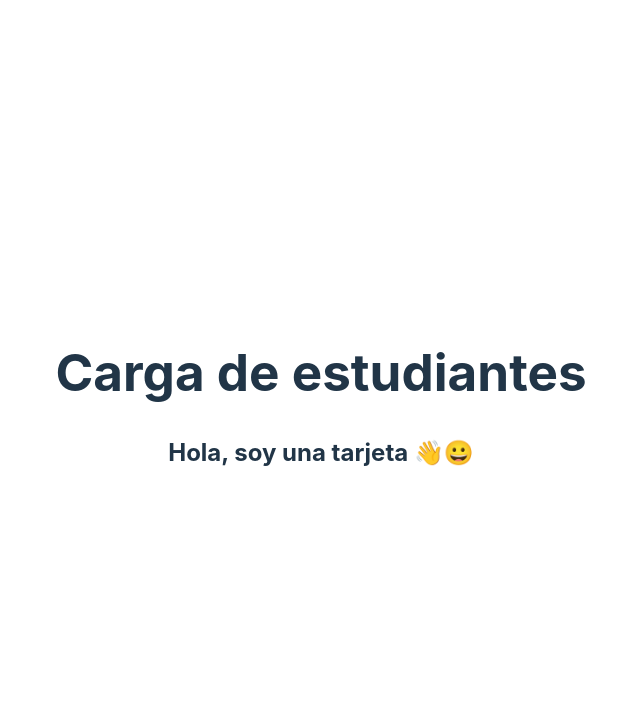
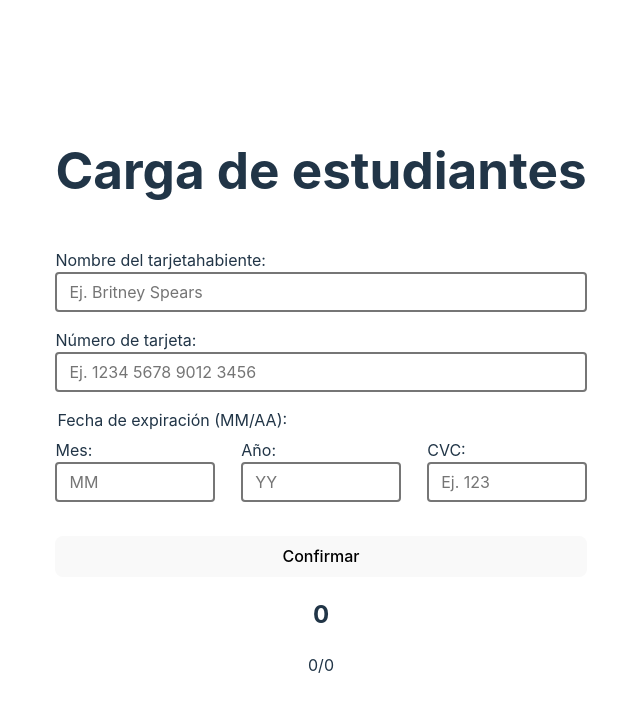
Before and after one commit to DavidGMont/front-end-parcial-1, a React (Vite) app: page / in a window 1280 px wide. Shown: the top 710 px of the page, without its empty margins (319-959 px from the left). Built offline with nearby package versions, Linux system fonts and the light colour scheme.

Commit message:
🦴 Estructura y estilos terminados

```diff
--- a/package.json
+++ b/package.json
@@ -11,6 +11,7 @@
     "format": "prettier --write src/"
   },
   "dependencies": {
+    "prop-types": "^15.8.1",
     "react": "^18.2.0",
     "react-dom": "^18.2.0"
   },
--- a/src/App.jsx
+++ b/src/App.jsx
@@ -3,13 +3,86 @@ import './App.css';
 import Card from './Components/Card.jsx';
 
 function App() {
-    const [state, setState] = useState(0);
+    const [cardDetails, setCardDetails] = useState({
+        name: '',
+        cardNumber: 0,
+        month: 0,
+        year: 0,
+        cvc: 0,
+    });
+
+    const handleSubmit = (e) => {
+        e.preventDefault();
+    };
 
     return (
         <>
             <h1>Carga de estudiantes</h1>
-            <form></form>
-            <Card />
+            <form onSubmit={handleSubmit}>
+                <label htmlFor="name">Nombre del tarjetahabiente:</label>
+                <input
+                    type="text"
+                    name="Nombre del portador"
+                    id="name"
+                    required={true}
+                    placeholder={'Ej. Britney Spears'}
+                    onChange={(e) => setCardDetails({ ...cardDetails, name: e.target.value })}
+                />
+                <label htmlFor="card-number">Número de tarjeta:</label>
+                <input
+                    type="number"
+                    name="Número de tarjeta"
+                    id="card-number"
+                    min={100000000000000}
+                    max={9999999999999999}
+                    required={true}
+                    placeholder={'Ej. 1234 5678 9012 3456'}
+                    onChange={(e) =>
+                        setCardDetails({ ...cardDetails, cardNumber: Number(e.target.value) })
+                    }
+                />
+                <fieldset>
+                    <legend>Fecha de expiración (MM/AA):</legend>
+                    <label htmlFor="month">Mes:</label>
+                    <input
+                        type="number"
+                        name="Mes"
+                        id="month"
+                        max={999}
+                        required={true}
+                        placeholder={'MM'}
+                        onChange={(e) =>
+                            setCardDetails({ ...cardDetails, month: Number(e.target.value) })
+                        }
+                    />
+                    <label htmlFor="year">Año:</label>
+                    <input
+                        type="number"
+                        name="Año"
+                        id="year"
+                        max={99}
+                        required={true}
+                        placeholder={'YY'}
+                        onChange={(e) =>
+                            setCardDetails({ ...cardDetails, year: Number(e.target.value) })
+                        }
+                    />
+                    <label htmlFor="cvc">CVC:</label>
+                    <input
+                        type="number"
+                        name="CVC"
+                        id="cvc"
+                        max={99}
+                        required={true}
+                        placeholder={'Ej. 123'}
+                        onChange={(e) =>
+                            setCardDetails({ ...cardDetails, cvc: Number(e.target.value) })
+                        }
+                    />
+                </fieldset>
+                <button type={'submit'}>Confirmar</button>
+            </form>
+            <Card cardDetails={cardDetails} />
         </>
     );
 }
--- a/src/Components/Card.jsx
+++ b/src/Components/Card.jsx
@@ -1,13 +1,19 @@
 import PropTypes from 'prop-types';
 
-const Card = (props) => {
+const Card = ({ cardDetails }) => {
     return (
         <>
-            <h2>Hola, soy una tarjeta 👋😀</h2>
+            <h2>{cardDetails.cardNumber}</h2>
+            <h3>{cardDetails.name}</h3>
+            <p>
+                {cardDetails.month}/{cardDetails.year}
+            </p>
         </>
     );
 };
 
-Card.propTypes = {};
+Card.propTypes = {
+    cardDetails: PropTypes.object,
+};
 
 export default Card;
--- a/src/index.css
+++ b/src/index.css
@@ -18,9 +18,10 @@ a {
     font-weight: 500;
     color: #646cff;
     text-decoration: inherit;
-}
-a:hover {
-    color: #535bf2;
+
+    &:hover {
+        color: #535bf2;
+    }
 }
 
 body {
@@ -46,13 +47,68 @@ button {
     background-color: #1a1a1a;
     cursor: pointer;
     transition: border-color 0.25s;
+
+    &:hover {
+        border-color: #646cff;
+    }
+
+    &:focus,
+    &:focus-visible {
+        outline: 4px auto -webkit-focus-ring-color;
+    }
 }
-button:hover {
-    border-color: #646cff;
-}
-button:focus,
-button:focus-visible {
-    outline: 4px auto -webkit-focus-ring-color;
+
+form {
+    display: flex;
+    flex-direction: column;
+    align-items: center;
+
+    > input,
+    > label,
+    > button {
+        max-width: 640px;
+        width: 100%;
+    }
+
+    & input {
+        box-sizing: border-box;
+        max-width: 640px;
+        padding: 0.5em 0.75em;
+        font-style: inherit;
+        font-size: inherit;
+        font-family: inherit;
+        font-weight: inherit;
+        color: inherit;
+        border-radius: 4px;
+        border-style: solid;
+    }
+
+    > label {
+        margin-top: 1em;
+        text-align: left;
+    }
+
+    > fieldset {
+        margin-top: 1em;
+        display: flex;
+        flex-direction: column;
+        flex-wrap: wrap;
+        align-content: space-between;
+        max-width: 640px;
+        max-height: 6em;
+        width: 100%;
+        text-align: left;
+        border: none;
+        > input,
+        > label {
+            width: 30%;
+            text-align: left;
+        }
+    }
+
+    > button {
+        margin-top: 1em;
+    }
 }
 
 @media (prefers-color-scheme: light) {
@@ -60,9 +116,11 @@ button:focus-visible {
         color: #213547;
         background-color: #ffffff;
     }
+
     a:hover {
         color: #747bff;
     }
+
     button {
         background-color: #f9f9f9;
     }
```
Also changed, not shown: 1 other file (tests, documents, lock files or other folders).
